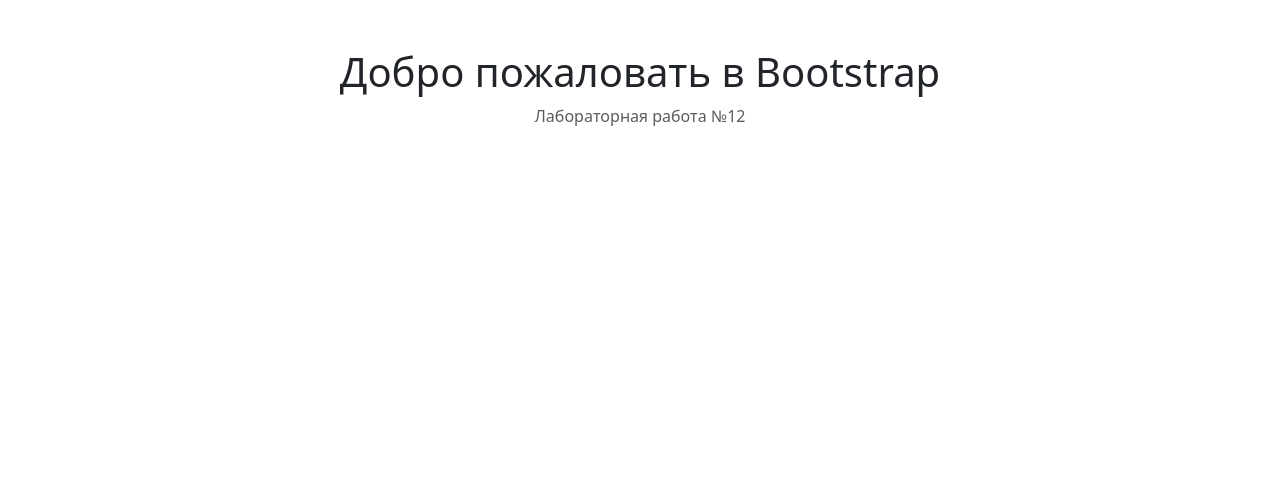
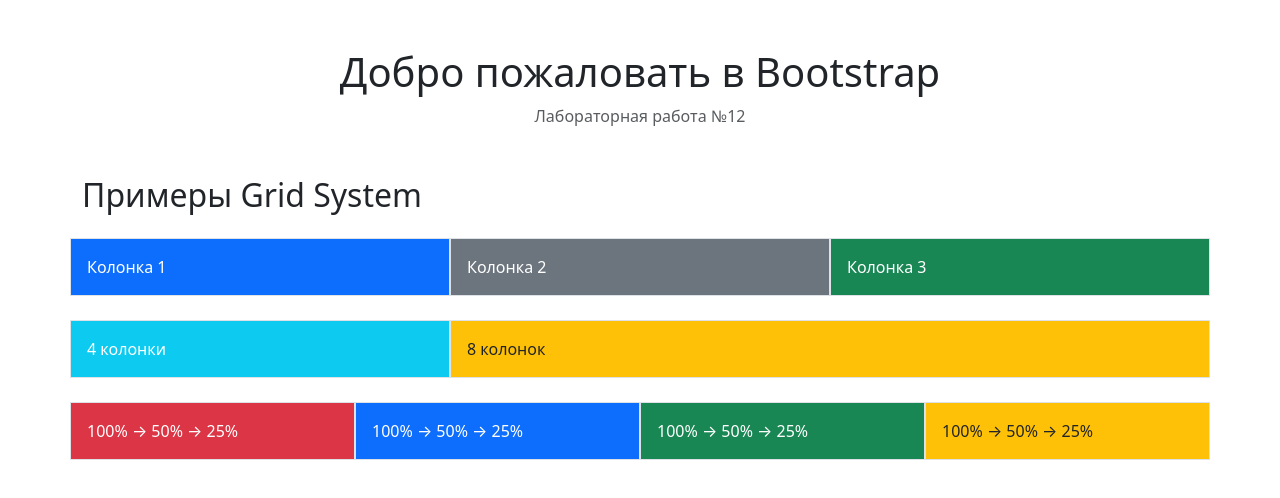
Before and after one commit to Natalia-ISP/isl12, a plain HTML site: page index.html in a window 1280 px wide. Drawn offline with nearby package versions, Linux system fonts and the light colour scheme.

Commit message:
Step 3: Bootstrap grid system examples

```diff
--- a/index.html
+++ b/index.html
@@ -23,5 +23,28 @@
       integrity="sha384-FKyoEForCGlyvwx9Hj09JcYn3nv7wiPVlz7YYwJrWVcXK/BmnVDxM+D2scQbITxI"
       crossorigin="anonymous"
     ></script>
+
+    <div class="container mt-5">
+        <h2 class="mb-4">Примеры Grid System</h2>
+        <!-- Пример 1: Равные колонки -->
+        <div class="row mb-4">
+            <div class="col bg-primary text-white p-3 border">Колонка 1</div>
+            <div class="col bg-secondary text-white p-3 border">Колонка 2</div>
+            <div class="col bg-success text-white p-3 border">Колонка 3</div>
+        </div>
+        <!-- Пример 2: Фиксированная ширина -->
+        <div class="row mb-4">
+            <div class="col-4 bg-info text-white p-3 border">4 колонки</div>
+            <div class="col-8 bg-warning text-dark p-3 border">8 колонок</div>
+        </div>
+        <!-- Пример 3: Адаптивные колонки -->
+        <div class="row mb-4">
+            <div class="col-12 col-md-6 col-lg-3 bg-danger text-white p-3 border mb-2">100% → 50% → 25%</div>
+            <div class="col-12 col-md-6 col-lg-3 bg-primary text-white p-3 border mb-2">100% → 50% → 25%</div>
+            <div class="col-12 col-md-6 col-lg-3 bg-success text-white p-3 border mb-2">100% → 50% → 25%</div>
+            <div class="col-12 col-md-6 col-lg-3 bg-warning text-dark p-3 border mb-2">100% → 50% → 25%</div>
+        </div>
+    </div>
+
 </body>
 </html>
```
Also changed, not shown: img/step3_gridDesktopLab12_Ponomareva.jpg (added), img/step3_gridMobileLab12_Ponomareva.jpg (added), img/step3_gridTabletLab12_Ponomareva.jpg (added).
